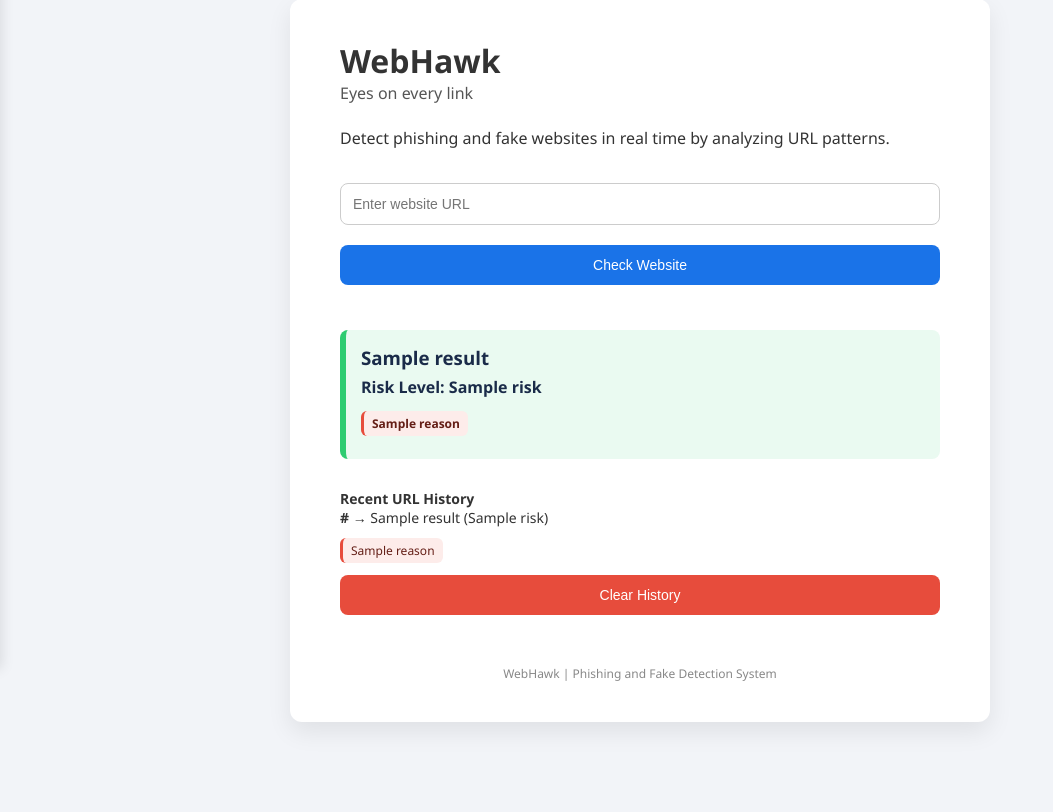
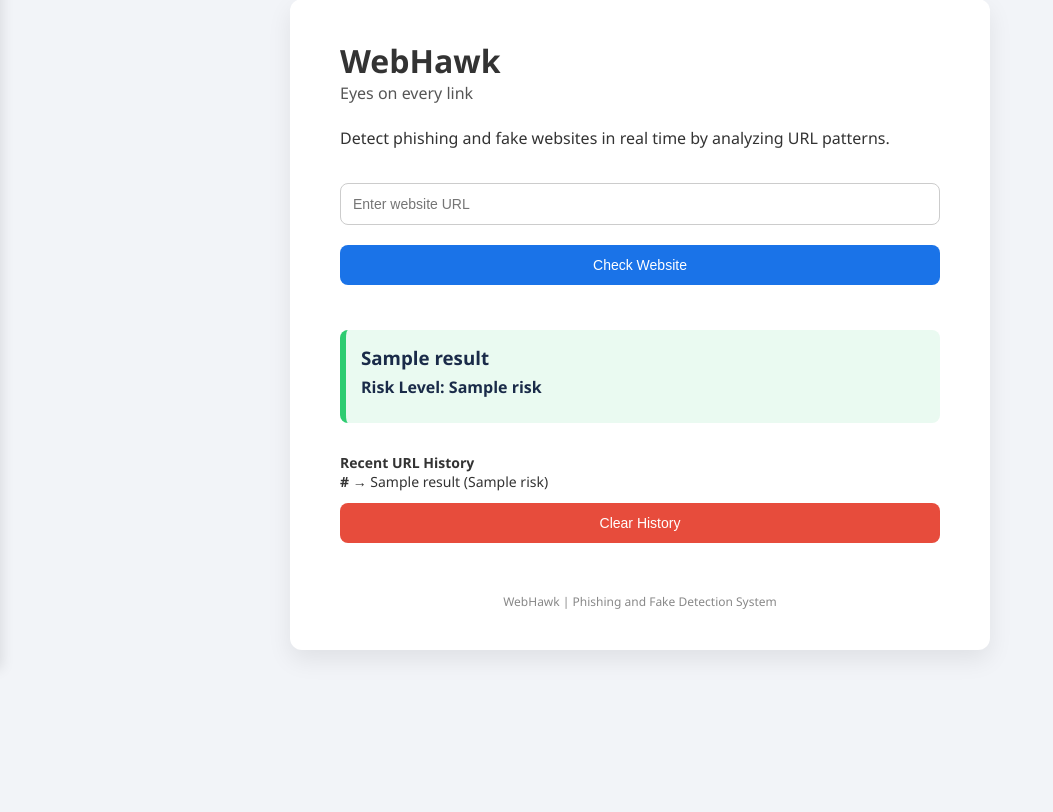
Before and after one commit to ESJeevan-23014210/WebHawk, a Flask app: template templates/index.html in a window 1280 px wide. Shown: the part 131-943 px from the top of the page, without its empty margins (0-1053 px from the left). After the commit the page ends 794 px from the top, so only its background shows below. Run offline with Flask 3, Linux system fonts and the light colour scheme; the template is opened without the code that fills it: most values are stand-ins (such as "Sample title", 1, 10 or a date in 2020).

Commit message:
Updated website UI and fixes

```diff
--- a/static/style.css
+++ b/static/style.css
@@ -147,8 +147,7 @@ button.clear-history:hover { background-color: #c0392b; }
     margin: 3px 3px 0 0;
     font-size: 12px;
 }
-.reason-badge.danger { background-color: #fdecea; color: #641e16; border-left: 3px solid #e74c3c; }
-.reason-container { margin-top: 8px; margin-bottom: 8px; }
+
 
 /* ------------------ History ------------------ */
 .history { margin-top: 30px; font-size: 14px; }
@@ -191,5 +190,4 @@ footer { margin-top: 30px; text-align: center; font-size: 12px; color: #888; }
 .dark-mode .description, .dark-mode footer, .dark-mode .tagline { color: #aaa; }
 .dark-mode .result-box.safe { background-color: #1e2f22; border-left: 6px solid #27ae60; color: #a5f5b8; }
 .dark-mode .result-box.danger { background-color: #3a1e1e; border-left: 6px solid #e74c3c; color: #f5a5a5; }
-.dark-mode .reason-badge { background-color: #333; color: #fff; }
 .dark-mode .about-section { background-color: #1e1e1e; }
--- a/templates/index.html
+++ b/templates/index.html
@@ -34,13 +34,8 @@
         {% if result %}
         <div class="result-box {% if 'PHISHING' in result or 'INVALID' in result %}danger{% else %}safe{% endif %}">
             <h3>{{ result }}</h3>
-            {% if risk %}<p class="risk">Risk Level: <b>{{ risk }}</b></p>{% endif %}
-            {% if reasons %}
-                <div class="reason-container">
-                {% for reason in reasons %}
-                    <span class="reason-badge danger">{{ reason }}</span>
-                {% endfor %}
-                </div>
+            {% if risk %}
+                <p class="risk">Risk Level: <b>{{ risk }}</b></p>
             {% endif %}
         </div>
         {% endif %}
@@ -54,13 +49,6 @@
                 <li>
                     <b>{{ item.url }}</b> → {{ item.result }}
                     {% if item.risk %} ({{ item.risk }}) {% endif %}
-                    {% if item.reasons %}
-                        <div class="reason-container">
-                        {% for r in item.reasons %}
-                            <span class="reason-badge danger">{{ r }}</span>
-                        {% endfor %}
-                        </div>
-                    {% endif %}
                 </li>
                 {% endfor %}
             </ul>
```
